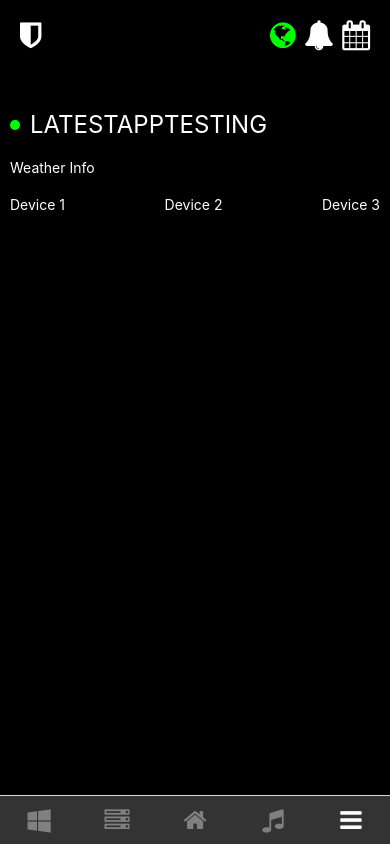
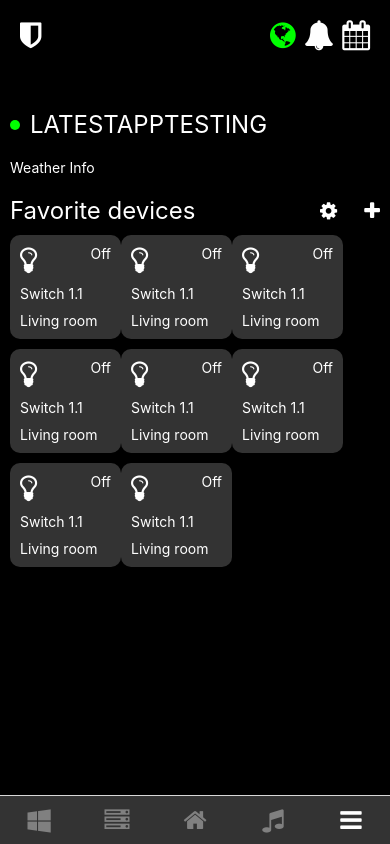
Before and after one commit to yong/smart-home-dashboard, a React Native app: screen /bars in a window 390 px wide. Built offline with nearby package versions, Linux system fonts and the light colour scheme.

Commit message:
add FavoriteDevices

```diff
--- /dev/null
+++ b/FavoriteDevices.tsx
@@ -0,0 +1,78 @@
+import React from 'react';
+import { View, Text, StyleSheet } from 'react-native';
+import Icon from 'react-native-vector-icons/FontAwesome';
+
+const FavoriteDevices = () => {
+  // This is a placeholder for your devices data
+  const devices = Array(8).fill({ name: 'Switch 1.1', location: 'Living room' });
+
+  return (
+    <View style={styles.container}>
+      <View style={styles.header}>
+        <Text style={styles.headerText}>Favorite devices</Text>
+        <View style={styles.headerIcons}>
+          <Icon name="gear" size={20} color="#fff" />
+          <Icon name="plus" size={20} color="#fff" />
+        </View>
+      </View>
+      <View style={styles.grid}>
+        {devices.map((device, index) => (
+          <View key={index} style={styles.device}>
+            <View style={styles.deviceTop}>
+              <Icon name="lightbulb-o" size={30} color="#fff" />
+              <Text style={styles.deviceStatus}>Off</Text>
+            </View>
+            <Text style={styles.deviceText}>{device.name}</Text>
+            <Text style={styles.deviceText}>{device.location}</Text>
+          </View>
+        ))}
+      </View>
+    </View>
+  );
+};
+
+const styles = StyleSheet.create({
+  container: {
+    marginTop: 20,
+  },
+  header: {
+    flexDirection: 'row',
+    justifyContent: 'space-between',
+    alignItems: 'center',
+  },
+  headerText: {
+    color: '#fff',
+    fontSize: 24,
+  },
+  headerIcons: {
+    flexDirection: 'row',
+    width: 60,
+    justifyContent: 'space-between',
+  },
+  grid: {
+    flexDirection: 'row',
+    flexWrap: 'wrap',
+    justifyContent: 'flex-start',
+    marginTop: 10,
+  },
+  device: {
+    width: '30%', // Adjust this value as needed
+    backgroundColor: '#333',
+    borderRadius: 10,
+    padding: 10,
+    marginBottom: 10,
+  },
+  deviceTop: {
+    flexDirection: 'row',
+    justifyContent: 'space-between',
+  },
+  deviceStatus: {
+    color: '#fff',
+  },
+  deviceText: {
+    color: '#fff',
+    marginTop: 10,
+  },
+});
+
+export default FavoriteDevices;
--- a/Home.tsx
+++ b/Home.tsx
@@ -2,6 +2,7 @@ import React from 'react';
 import { View, Text, StyleSheet } from 'react-native';
 import Header from './Header';
 import Banner from './Banner';
+import FavoriteDevices from './FavoriteDevices';
 
 const App = () => {
   return (
@@ -12,12 +13,7 @@ const App = () => {
         {/* Weather component goes here */}
         <Text style={styles.text}>Weather Info</Text>
       </View>
-      <View style={styles.devices}>
-        {/* Map your devices here */}
-        <Text style={styles.text}>Device 1</Text>
-        <Text style={styles.text}>Device 2</Text>
-        <Text style={styles.text}>Device 3</Text>
-      </View>
+      <FavoriteDevices/>
     </View>
   );
 };
```
